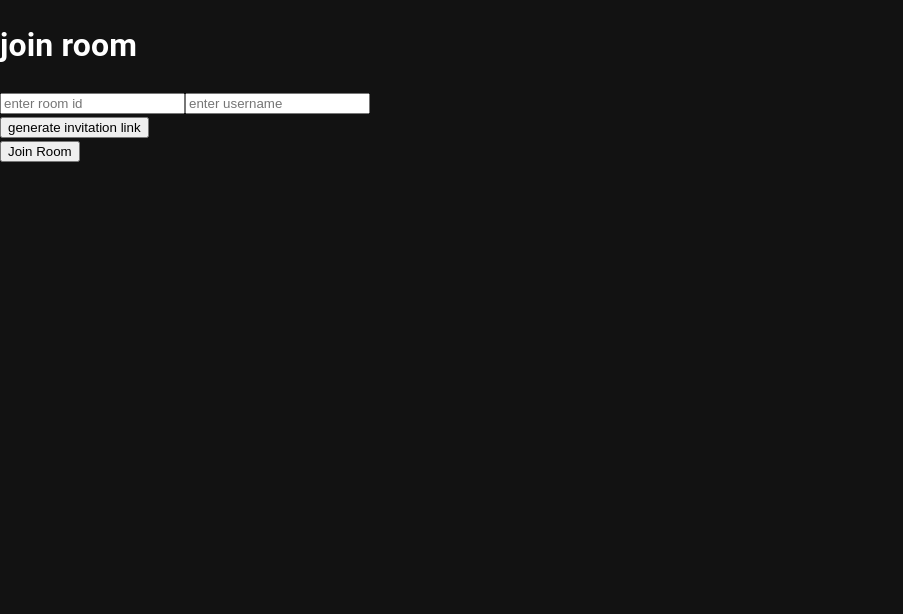
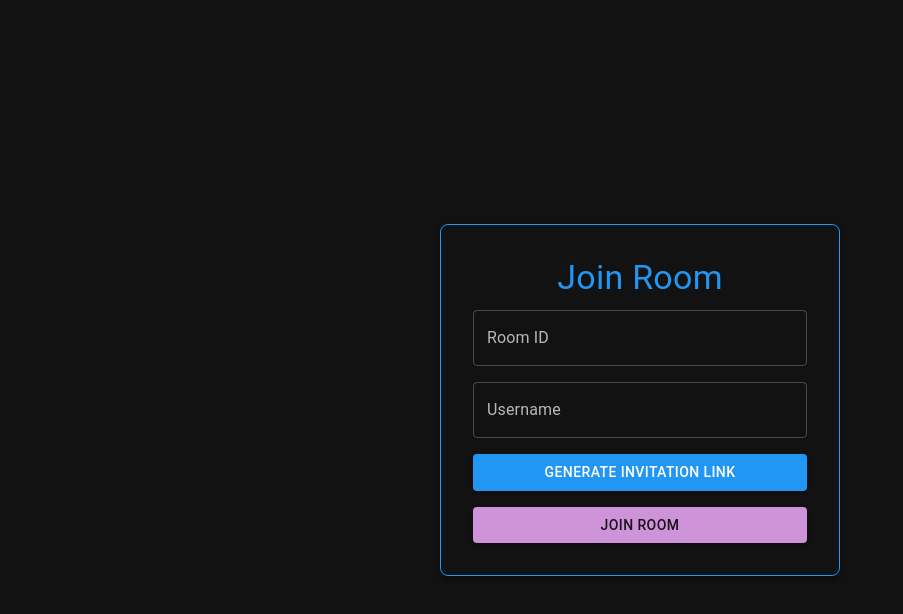
Before and after one commit to SamhithMR/video_streaming_application, a React (Create React App) app in the folder client/: page / in a window 1280 px wide. Shown: the top 614 px of the page, without its empty margins (0-903 px from the left). Built offline with nearby package versions, Linux system fonts and the light colour scheme; no server answers.

Commit message:
fixed UI issues in frontend

```diff
--- a/client/src/pages/Home.tsx
+++ b/client/src/pages/Home.tsx
@@ -1,47 +1,131 @@
 import { useState } from "react";
 import { useNavigate } from "react-router-dom";
+import { Button, TextField, Typography, Box, Alert } from "@mui/material";
 
 const Home = () => {
     const [roomId, setRoomId] = useState("");
     const [username, setUsername] = useState("");
     const [link, setLink] = useState("");
-
+    const [error, setError] = useState("");
     const navigate = useNavigate();
 
     const handleJoinRoom = () => {
         if (roomId.trim() && username.trim()) {
-          navigate(`/room/${roomId.trim()}/${username.trim()}`);
+            navigate(`/room/${roomId.trim()}/${username.trim()}`);
+        } else {
+            setError("Both room ID and username are required.");
         }
-      };
+    };
 
-      const handleGenerateLink = () => {
+    const handleGenerateLink = () => {
         if (roomId.trim() && username.trim()) {
-          setLink(`${window.location.origin}/room/${roomId.trim()}/${username.trim()}`);
+            setLink(`${window.location.origin}/room/${roomId.trim()}`);
+            setError("");
+        } else {
+            setError("Both room ID and username are required.");
         }
-      };
+    };
 
+    return (
+        <Box
+            sx={{
+                display: "flex",
+                justifyContent: "center",
+                alignItems: "center",
+                height: "100vh",
+                padding: 2,
+            }}>
 
-    return(
-        <div className="home-container">
-            <div className="home-content">
-                <h1 className="home-title">join room</h1>
-                <input type='text' placeholder="enter room id" value={roomId} onChange={(e) => setRoomId(e.target.value)}/>
-                <input type='text' placeholder="enter username" value={username} onChange={(e) => setUsername(e.target.value)}/>
-                <div>
-                    <button className="home-button" onClick={handleGenerateLink}>generate invitation link</button>
-                </div>
-                <button className="home-button" onClick={handleJoinRoom}>Join Room</button>
+            <Box
+               sx={{
+                  width: "100%",
+                  maxWidth: "400px",
+                  padding: 4,
+                  borderRadius: 2,
+                  boxShadow: 3,
+                  border: '1px solid',
+                  borderColor: 'primary.main',
+                }}>
+
+                <Typography variant="h4" gutterBottom align="center" color="primary">
+                    Join Room
+                </Typography>
+
+                {error && (
+                    <Alert severity="error" sx={{ marginBottom: 2 }}>
+                        {error}
+                    </Alert>
+                )}
+
+                <TextField
+                    label="Room ID"
+                    variant="outlined"
+                    fullWidth
+                    value={roomId}
+                    onChange={(e) => setRoomId(e.target.value)}
+                    sx={{ marginBottom: 2 }}
+                />
+                <TextField
+                    label="Username"
+                    variant="outlined"
+                    fullWidth
+                    value={username}
+                    onChange={(e) => setUsername(e.target.value)}
+                    sx={{ marginBottom: 2 }}
+                />
+
+                <Box sx={{ display: "flex", flexDirection: "column", gap: 2 }}>
+                    <Button
+                        variant="contained"
+                        color="primary"
+                        onClick={handleGenerateLink}
+                    >
+                        Generate Invitation Link
+                    </Button>
+
+                    <Button
+                        variant="contained"
+                        color="secondary"
+                        onClick={handleJoinRoom}
+                    >
+                        Join Room
+                    </Button>
+                </Box>
 
                 {link && (
-                    <div className="invitation-link">
-                        <p>Invitation Link: {link}</p>
-                        <button className="copy-button" onClick={() => navigator.clipboard.writeText(link)}>Copy</button>
-                    </div>
+                    <Box sx={{ marginTop: 3, textAlign: "center" }}>
+                        <Typography variant="body1" sx={{ marginBottom: 1 }}>
+                            Invitation Link:
+                        </Typography>
+                        <Box
+                            sx={{
+                                display: "flex",
+                                justifyContent: "center",
+                                alignItems: "center",
+                                backgroundColor: "#f1f1f1",
+                                padding: 1,
+                                borderRadius: 1,
+                            }}
+                        >
+                            <Typography variant="body2" sx={{
+                              marginRight: 1,
+                              color: '#000'
+                              }}>
+                                {link}
+                            </Typography>
+                            <Button
+                                variant="outlined"
+                                color="primary"
+                                onClick={() => navigator.clipboard.writeText(link)}
+                            >
+                                Copy
+                            </Button>
+                        </Box>
+                    </Box>
                 )}
-            </div>
-
-        </div>
-    )
-}
+            </Box>
+        </Box>
+    );
+};
 
 export default Home;
```
